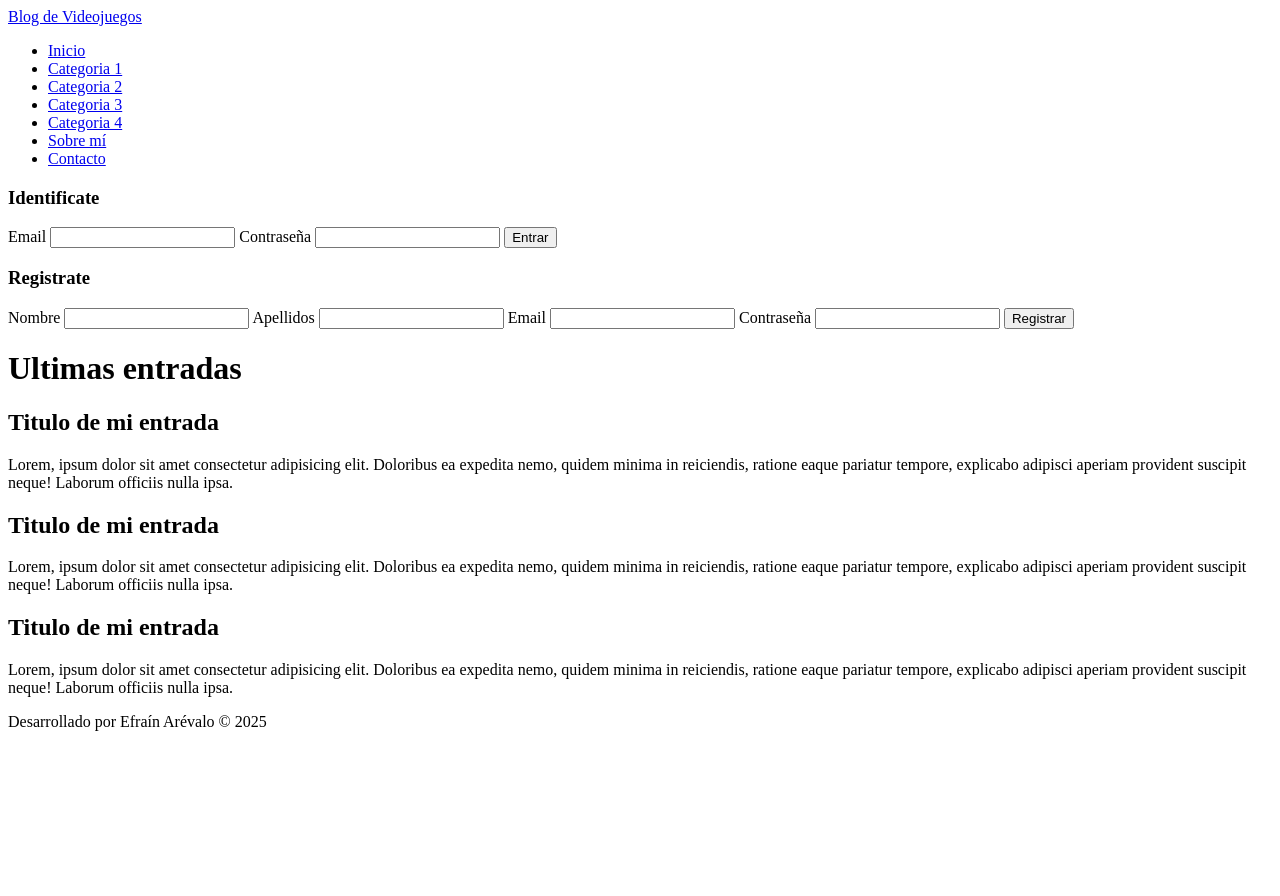
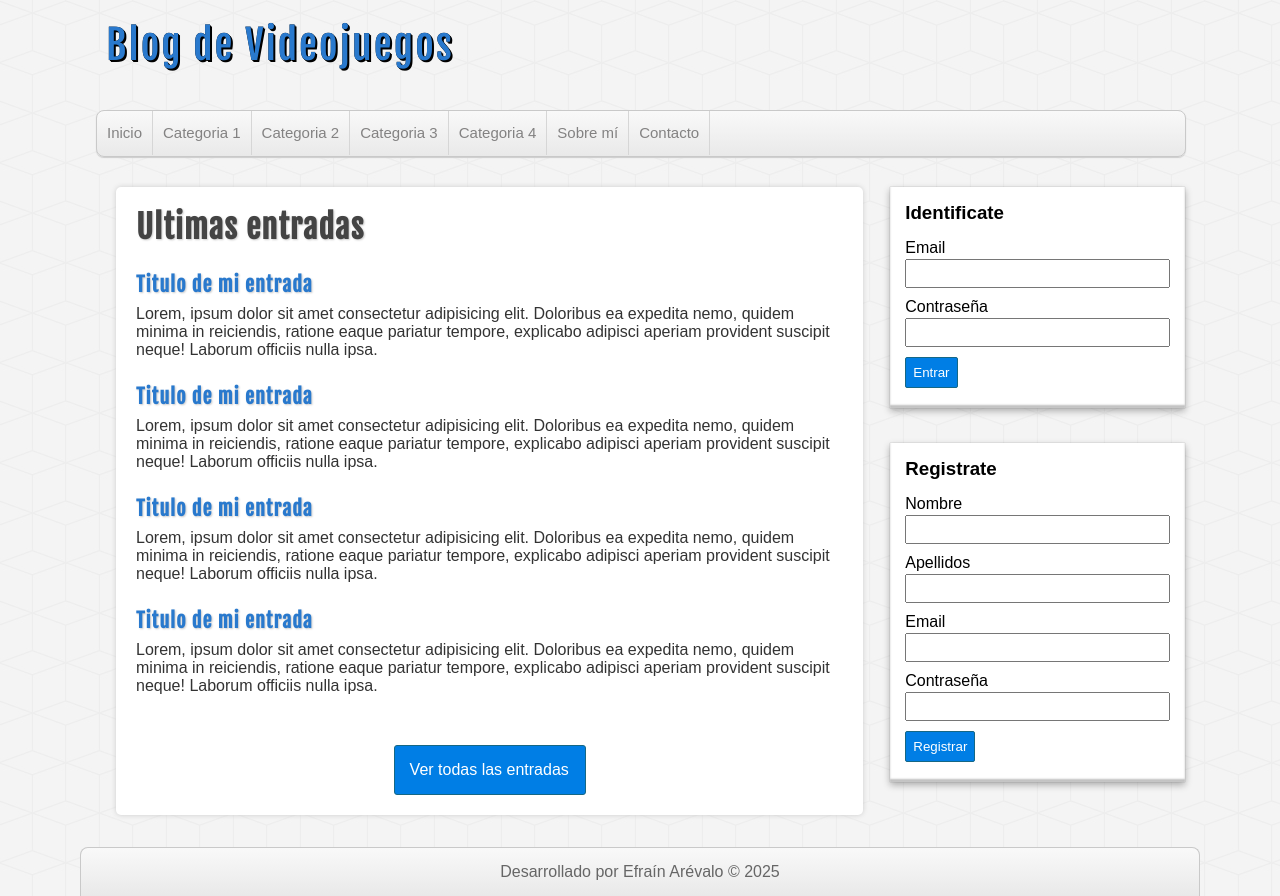
Before and after one commit to Efraska/Curso-Master-en-PHP, a PHP site: page / in a window 1280 px wide. Before the commit the page ends 731 px from the top, so only its background shows below. Run offline with PHP 8.4, Linux system fonts and the light colour scheme.

Commit message:
Maquetación y estilos de la aplicación web

```diff
--- a/proyecto-php/assets/css/style.css
+++ b/proyecto-php/assets/css/style.css
@@ -77,7 +77,7 @@ body{
     text-shadow: 0px 0px 0px black, -1px -1px 0px black, -2px -2px 0px black;
 }
 
-/*MENU*/
+/* MENU */
 #menu{
     clear: both;
     width: 100%;
@@ -115,7 +115,7 @@ body{
 #contenedor{
     width: 85%;
     height: auto;
-/*    min-height: 600px;*/
+    /* min-height: 600px; */
     margin: 0px auto;
     margin-top: 30px;
     margin-bottom: 30px;
@@ -235,7 +235,7 @@ input[type="submit"],
 
 #ver-todas a{
     display: block;
-    border-radius: 2px;
+    border-radius: 3px;
     padding: 15px;
     color:white;
     background: #007ee5;
--- a/proyecto-php/index.php
+++ b/proyecto-php/index.php
@@ -4,6 +4,7 @@
     <meta charset="UTF-8">
     <meta name="viewport" content="width=device-width, initial-scale=1.0">
     <title>Blog de Videojuegos</title>
+    <link rel="stylesheet" type="text/css" href="./assets/css/style.css">
     <!-- Favicons -->
     <link
       rel="icon"
@@ -16,7 +17,7 @@
     <!-- CABECERA -->
     <header id="cabecera">
         <!-- LOGO -->
-        <div class="logo">
+        <div id="logo">
             <a href="index.php">
                 Blog de Videojuegos
             </a>
@@ -33,9 +34,11 @@
                 <li><a href="index.php">Contacto</a></li>
             </ul>
         </nav>
+
+        <div class="clearfix"></div>
     </header>
 
-    <div class="contenedor">
+    <div id="contenedor">
         <!-- BARRA LATERAL -->
         <aside id="sidebar">
             <div id="login" class="bloque">
@@ -75,24 +78,38 @@
          <div id="principal">
             <h1>Ultimas entradas</h1>
             <article class="entrada">
+                <a href="">
                 <h2>Titulo de mi entrada</h2>
                 <p>
                     Lorem, ipsum dolor sit amet consectetur adipisicing elit. Doloribus ea expedita nemo, quidem minima in reiciendis, ratione eaque pariatur tempore, explicabo adipisci aperiam provident suscipit neque! Laborum officiis nulla ipsa.
                 </p>
-            </article>
-            <article class="entrada">
+                </a>
+                <a href="">
                 <h2>Titulo de mi entrada</h2>
                 <p>
                     Lorem, ipsum dolor sit amet consectetur adipisicing elit. Doloribus ea expedita nemo, quidem minima in reiciendis, ratione eaque pariatur tempore, explicabo adipisci aperiam provident suscipit neque! Laborum officiis nulla ipsa.
                 </p>
-            </article>
-            <article class="entrada">
+                </a>
+                <a href="">
                 <h2>Titulo de mi entrada</h2>
                 <p>
                     Lorem, ipsum dolor sit amet consectetur adipisicing elit. Doloribus ea expedita nemo, quidem minima in reiciendis, ratione eaque pariatur tempore, explicabo adipisci aperiam provident suscipit neque! Laborum officiis nulla ipsa.
                 </p>
+                </a>
+                <a href="">
+                <h2>Titulo de mi entrada</h2>
+                <p>
+                    Lorem, ipsum dolor sit amet consectetur adipisicing elit. Doloribus ea expedita nemo, quidem minima in reiciendis, ratione eaque pariatur tempore, explicabo adipisci aperiam provident suscipit neque! Laborum officiis nulla ipsa.
+                </p>
+                </a>
             </article>
-         </div>
+
+            <div id="ver-todas">
+                <a href="">Ver todas las entradas</a>
+            </div>
+         </div><!-- Fin principal -->
+
+         <div class="clearfix"></div>
     </div>
     <!-- PIE DE PÁGINA -->
      <footer id="pie">
```
